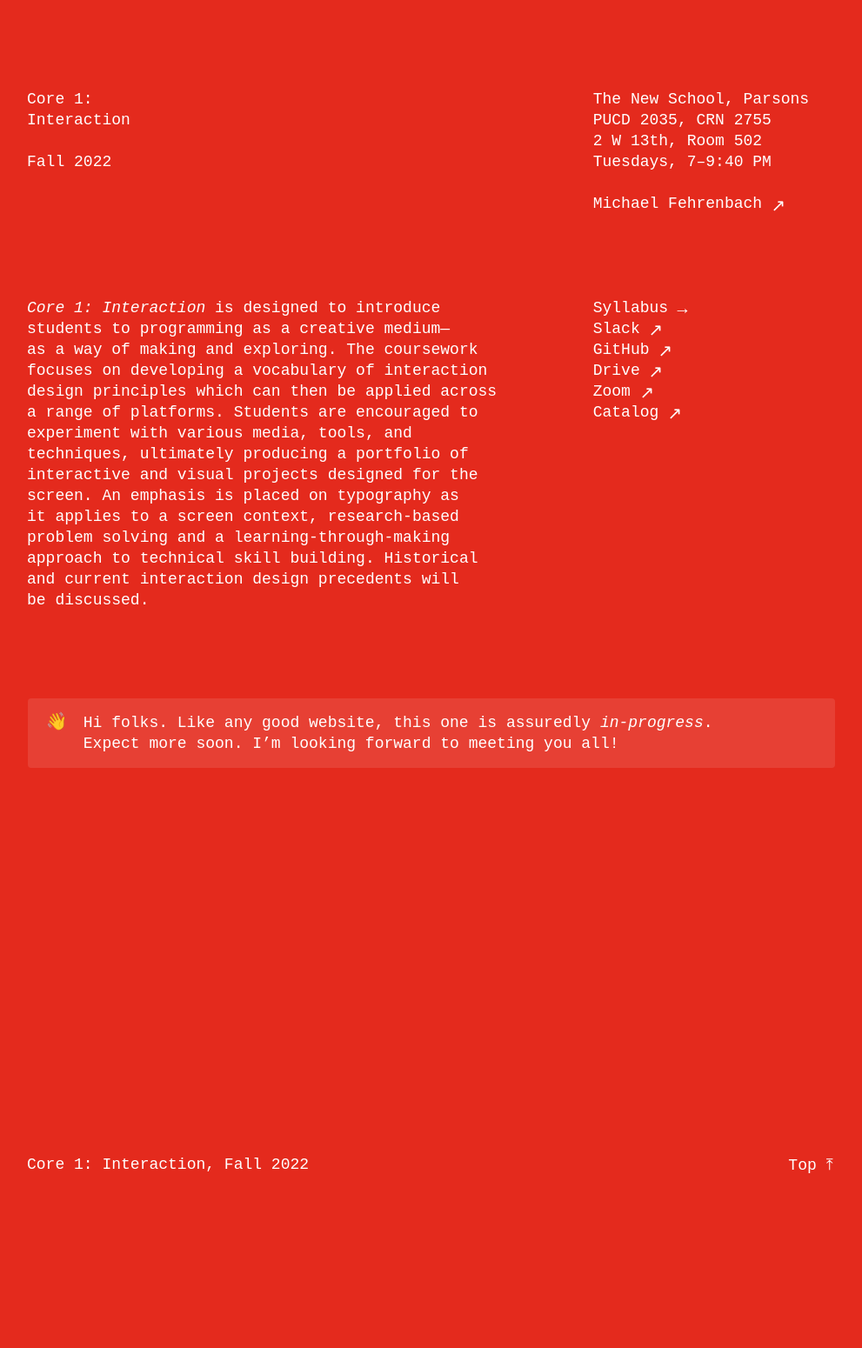
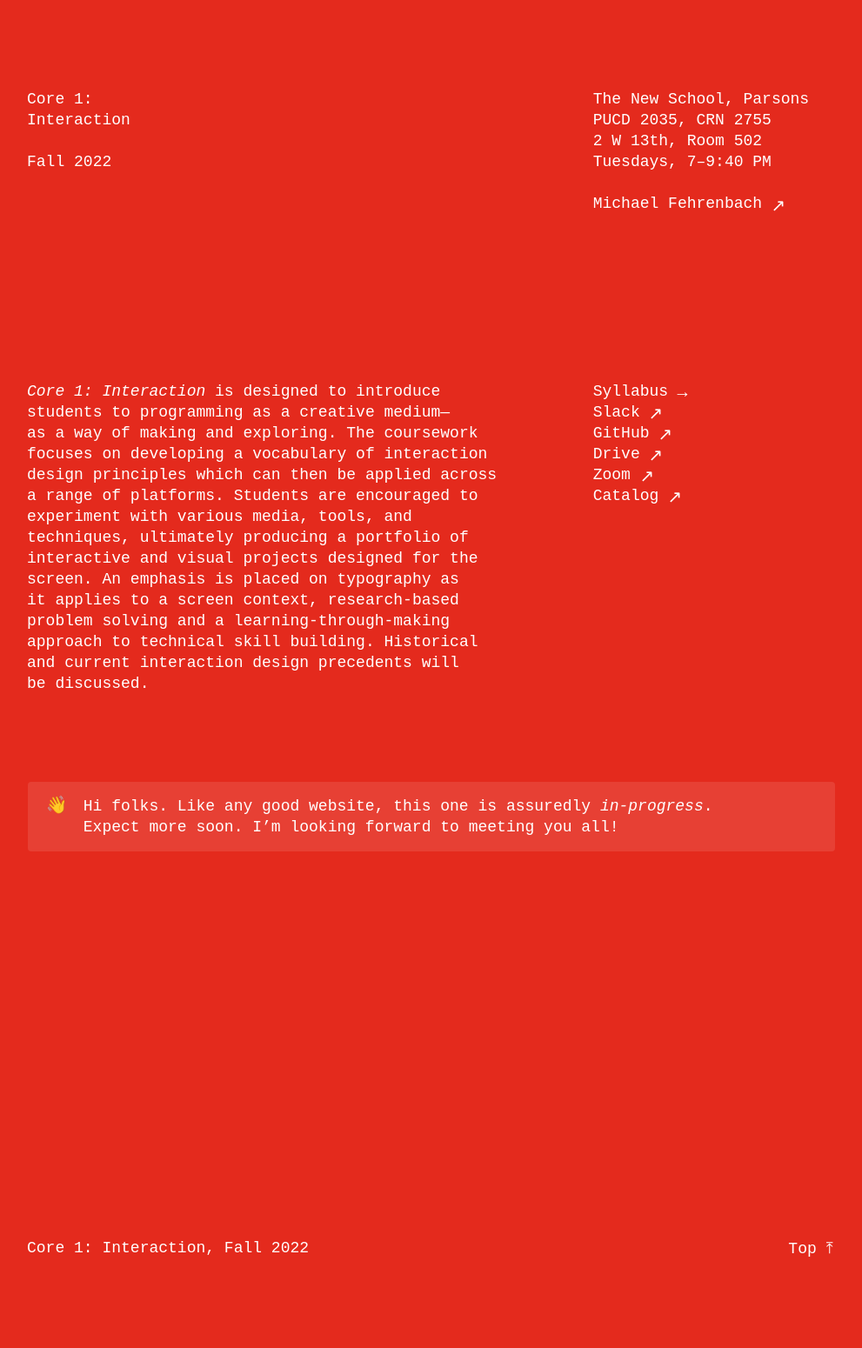
Before and after one commit to core-interaction/core-interaction.github.io, a Jekyll site: the page built from index.md, in a window 1280 px wide. Shown: the whole page at 87% size, without its empty margins (144-1135 px from the left). Built offline with Jekyll 4.4.1, drawn with Linux system fonts in a browser that asks for light colours; before the commit the page ends 1454 px from its top, so only the background shows below that.

Commit message:
Adjust header distances.

```diff
--- a/assets/styles/common.scss
+++ b/assets/styles/common.scss
@@ -129,6 +129,8 @@ body {
 
 	--margin--vertical--2: calc(var(--typography--between) + 2 * var(--typography--font-size) * var(--typography--leading));
 	--margin--vertical--4: calc(var(--typography--between) + 4 * var(--typography--font-size) * var(--typography--leading));
+	--margin--vertical--6: calc(var(--typography--between) + 6 * var(--typography--font-size) * var(--typography--leading));
+	--margin--vertical--8: calc(var(--typography--between) + 8 * var(--typography--font-size) * var(--typography--leading));
 
 	// Basics.
 	h1,
@@ -264,13 +266,14 @@ body {
 		padding-bottom: var(--margin--vertical--4);
 
 		> header {
-			margin-bottom:  var(--margin--vertical--4);
+			margin-bottom: var(--margin--vertical--4);
 
 			@include breakpoint(568) {
 				column-gap:            var(--margin);
 				display:               grid;
 				grid-auto-rows:        min-content 1fr;
 				grid-template-columns: repeat(3, minmax(0, 1fr));
+				margin-bottom:         var(--margin--vertical--8);
 
 				> h1 { grid-column: 1 / span 2 }
 				> h1:only-child { grid-column: 1 / span 3 }
```
